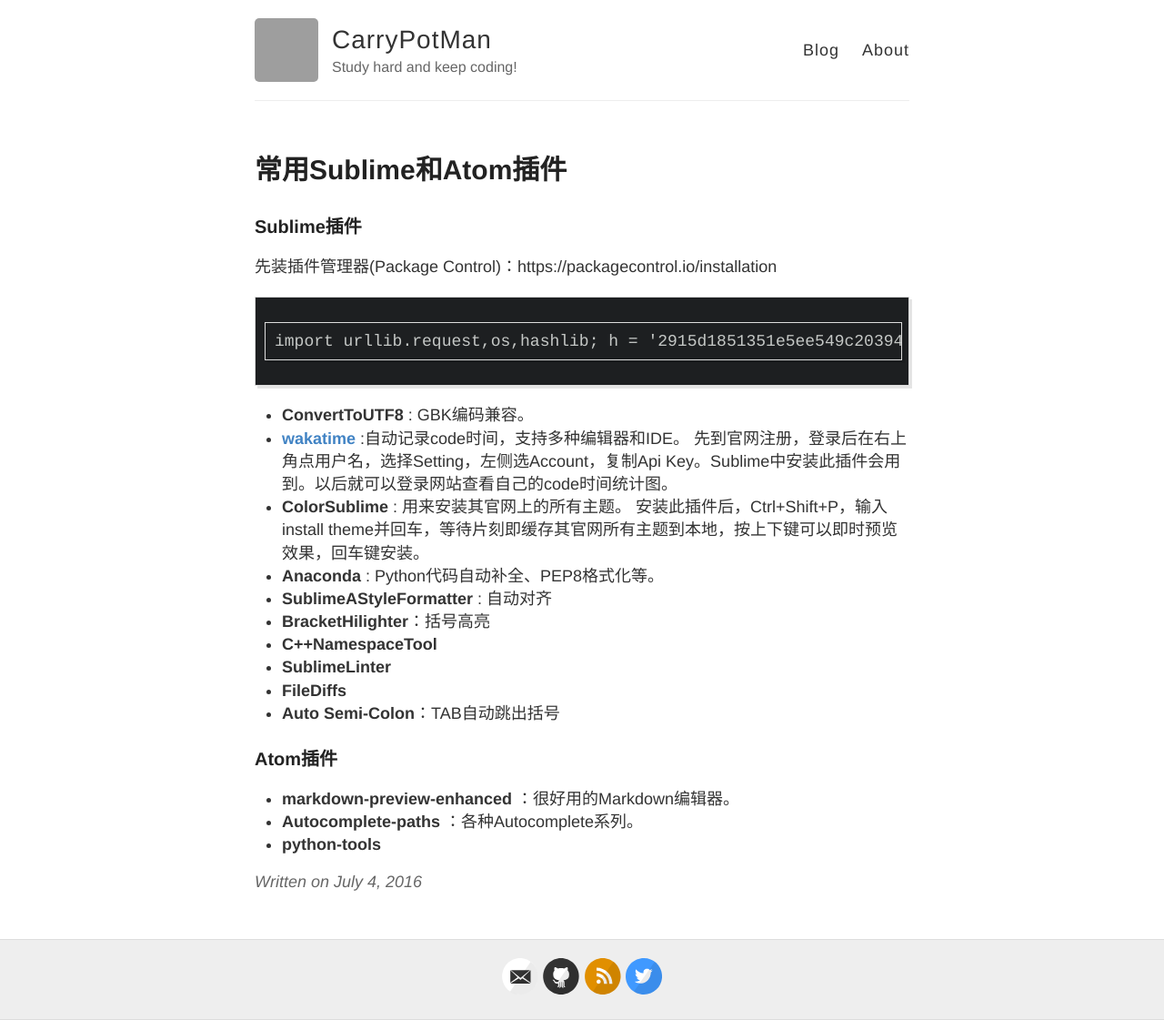
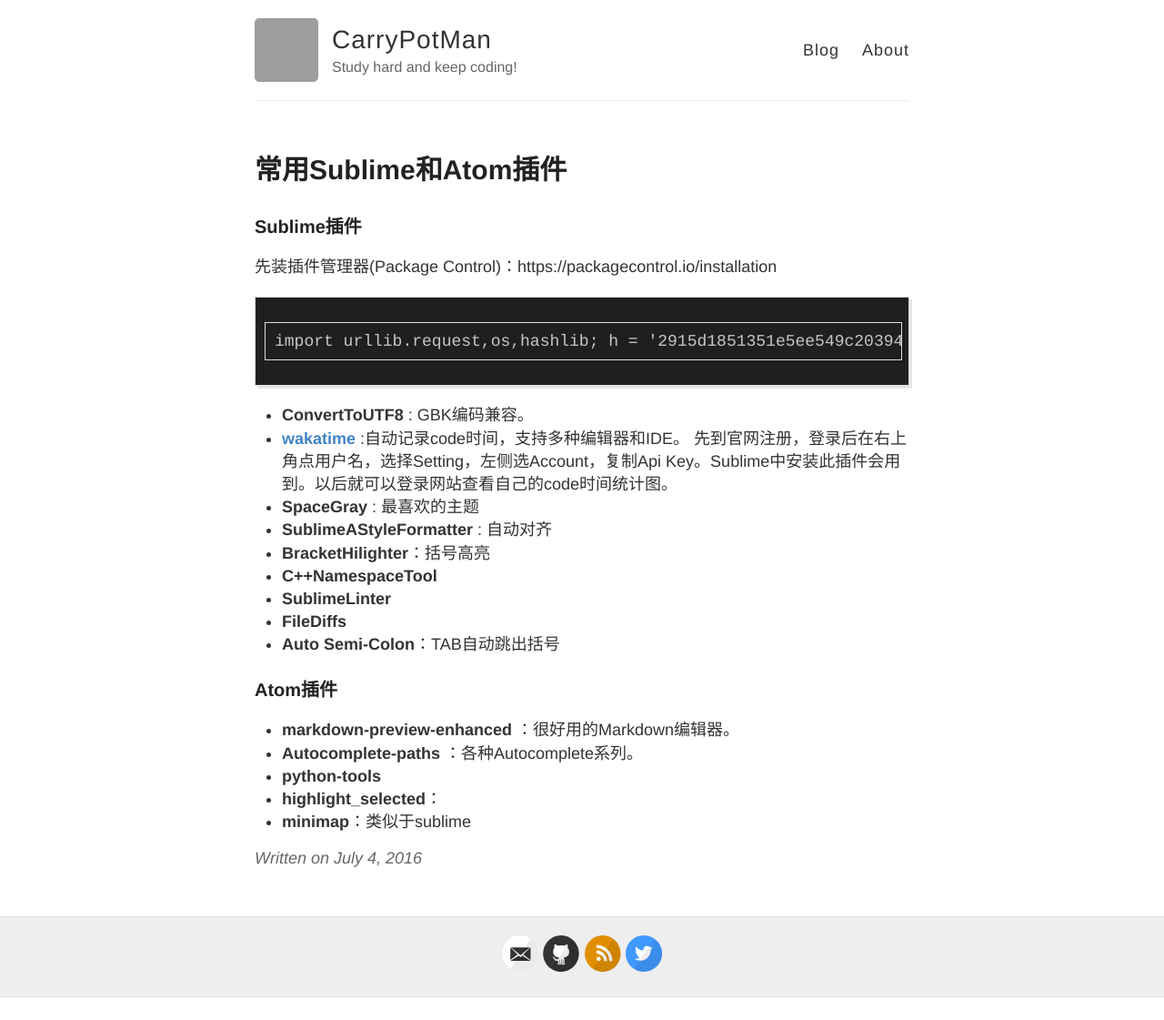
Before and after one commit to MenglaiWang/MenglaiWang.github.io, a Jekyll site: the page built from _posts/2016-7-4-SublimeAndAtom.md, in a window 1280 px wide. Shown: the whole page at 91% size. Built offline with Jekyll 4.4.1, drawn with Linux system fonts in a browser that asks for light colours; comment, search, counter and statistics services are not loaded; after the commit the page ends 1096 px from its top, so only the background shows below that; grey boxes are pictures that could not be loaded.

Commit message:
modify blog

```diff
--- a/_posts/2016-7-4-SublimeAndAtom.md
+++ b/_posts/2016-7-4-SublimeAndAtom.md
@@ -13,9 +13,7 @@ import urllib.request,os,hashlib; h = '2915d1851351e5ee549c20394736b442' + '8bc5
 - **ConvertToUTF8** : GBK编码兼容。
 - **[wakatime](https://wakatime.com/)** :自动记录code时间，支持多种编辑器和IDE。
 先到官网注册，登录后在右上角点用户名，选择Setting，左侧选Account，复制Api Key。Sublime中安装此插件会用到。以后就可以登录网站查看自己的code时间统计图。
-- **ColorSublime** : 用来安装其官网上的所有主题。
-安装此插件后，Ctrl+Shift+P，输入install theme并回车，等待片刻即缓存其官网所有主题到本地，按上下键可以即时预览效果，回车键安装。
-- **Anaconda** : Python代码自动补全、PEP8格式化等。
+- **SpaceGray** : 最喜欢的主题
 - **SublimeAStyleFormatter** : 自动对齐
 - **BracketHilighter**：括号高亮
 - **C++NamespaceTool**
@@ -29,3 +27,5 @@ import urllib.request,os,hashlib; h = '2915d1851351e5ee549c20394736b442' + '8bc5
 - **markdown-preview-enhanced** ：很好用的Markdown编辑器。
 - **Autocomplete-paths** ：各种Autocomplete系列。
 - **python-tools**
+- **highlight_selected**：
+- **minimap**：类似于sublime
```
